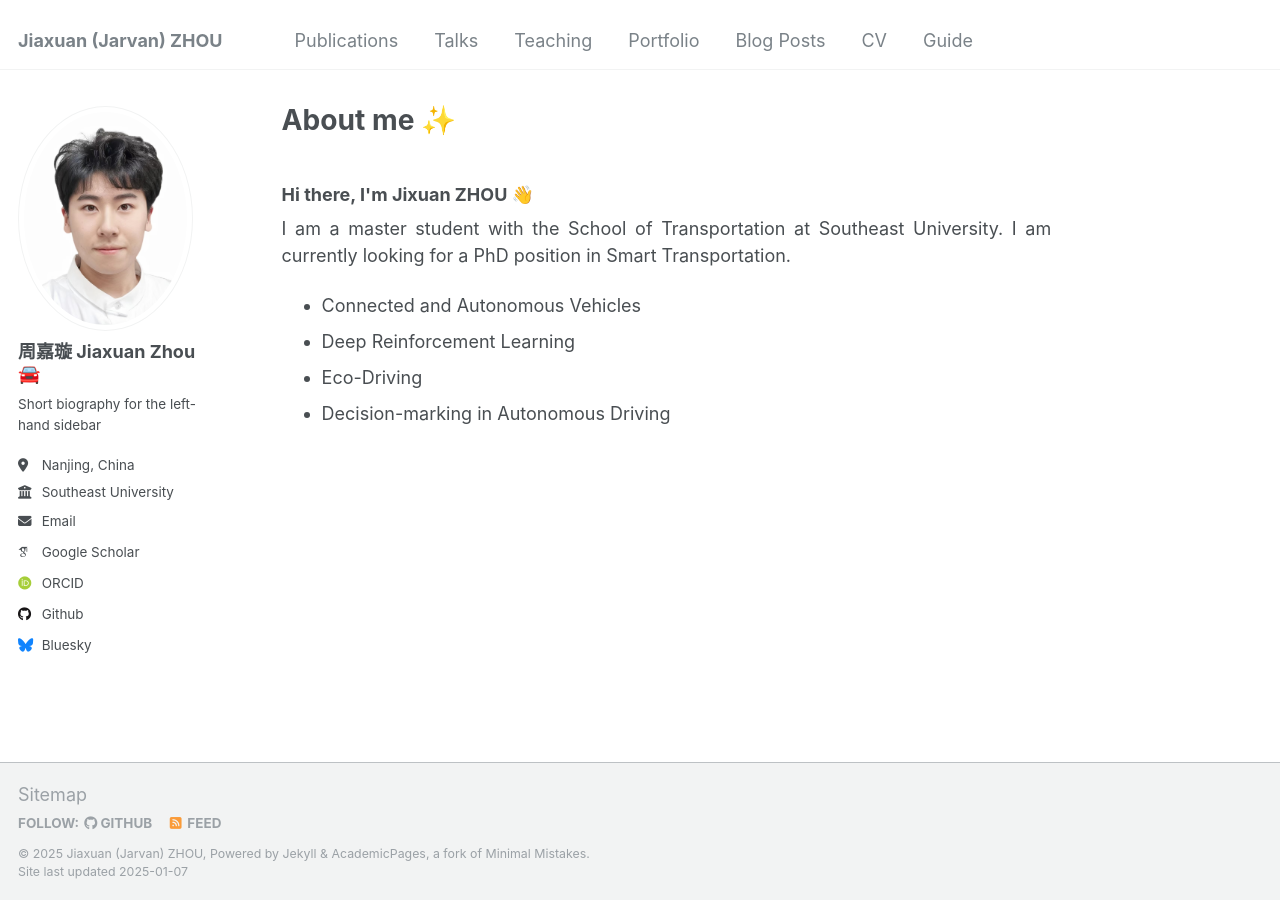
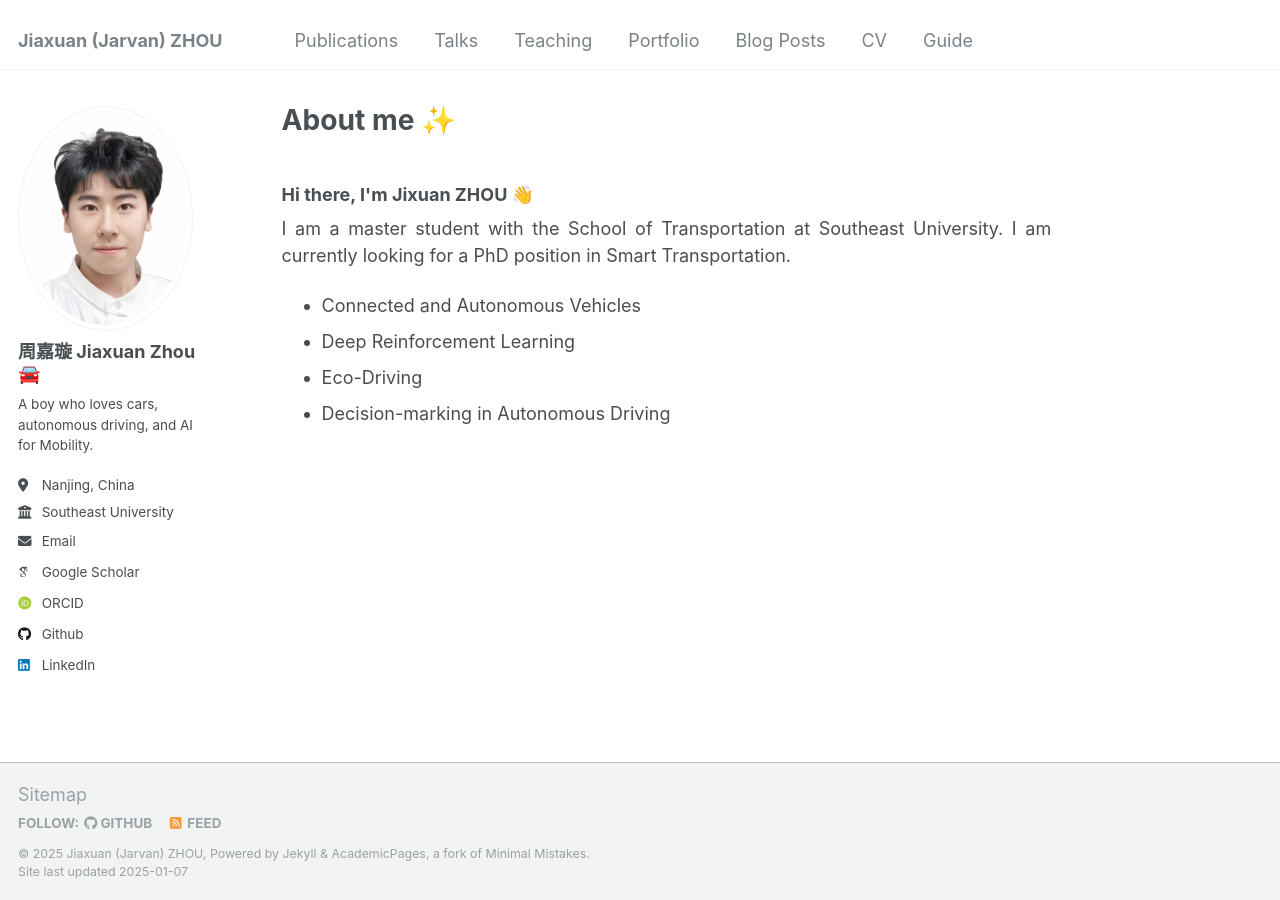
Before and after one commit to jarvanzhouz/jarvanzhouz.github.io, a Jekyll site: the page built from _pages/about.md, in a window 1280 px wide. Built offline with Jekyll 4.4.1, drawn with Linux system fonts in a browser that asks for light colours; some web fonts are replaced; part of the change alters nothing that is shown.

Commit message:
Update _config.yml

```diff
--- a/_config.yml
+++ b/_config.yml
@@ -24,7 +24,7 @@ author:
   avatar           : "jx.jpg"
   name             : "周嘉璇 Jiaxuan Zhou &#128664;"
   pronouns         : # example: "she/her"
-  bio              : "Short biography for the left-hand sidebar"
+  bio              : "A boy who loves cars, autonomous driving, and AI for Mobility."
   location         : "Nanjing, China"
   employer         : "Southeast University"
   uri              : # URL
@@ -49,7 +49,7 @@ author:
   stackoverflow    : # User number or user number and name (i.e., use "1" or "1/jeff-atwood")
 
   # Social media
-  bluesky          : "bsky.app" # Replace this with you Bluesky username
+  bluesky          : # Replace this with you Bluesky username
   facebook         : # Username
   flickr           : # Username
   foursquare       : # Username
@@ -58,7 +58,7 @@ author:
   keybase          : # Username
   instagram        : # Username
   lastfm           : # Username
-  linkedin         : # Username
+  linkedin         : "https://www.linkedin.com/in/jxzhoujarvan/"
   mastodon         : # URL
   medium           : # URL
   pinterest        : # Username
```
